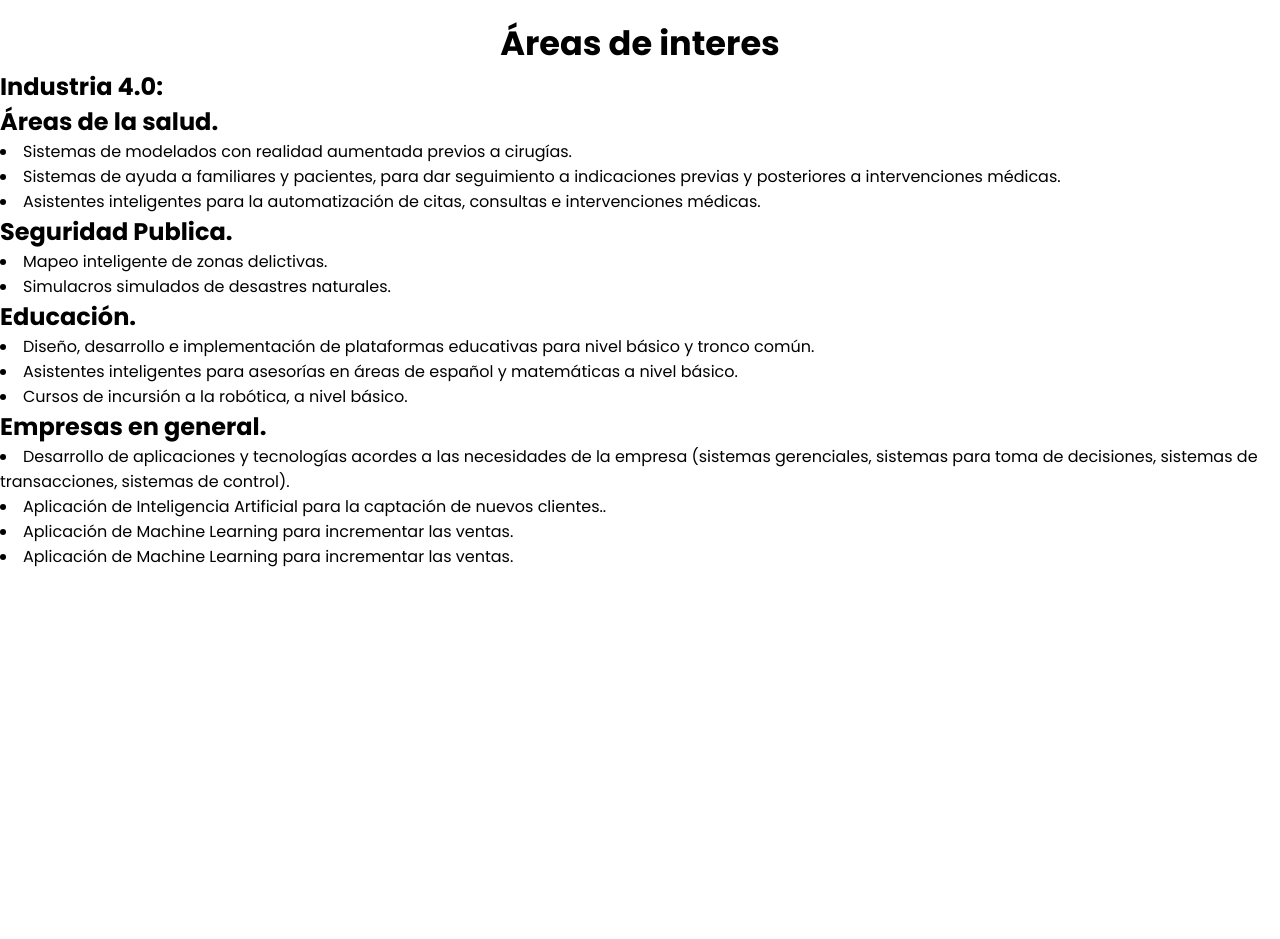
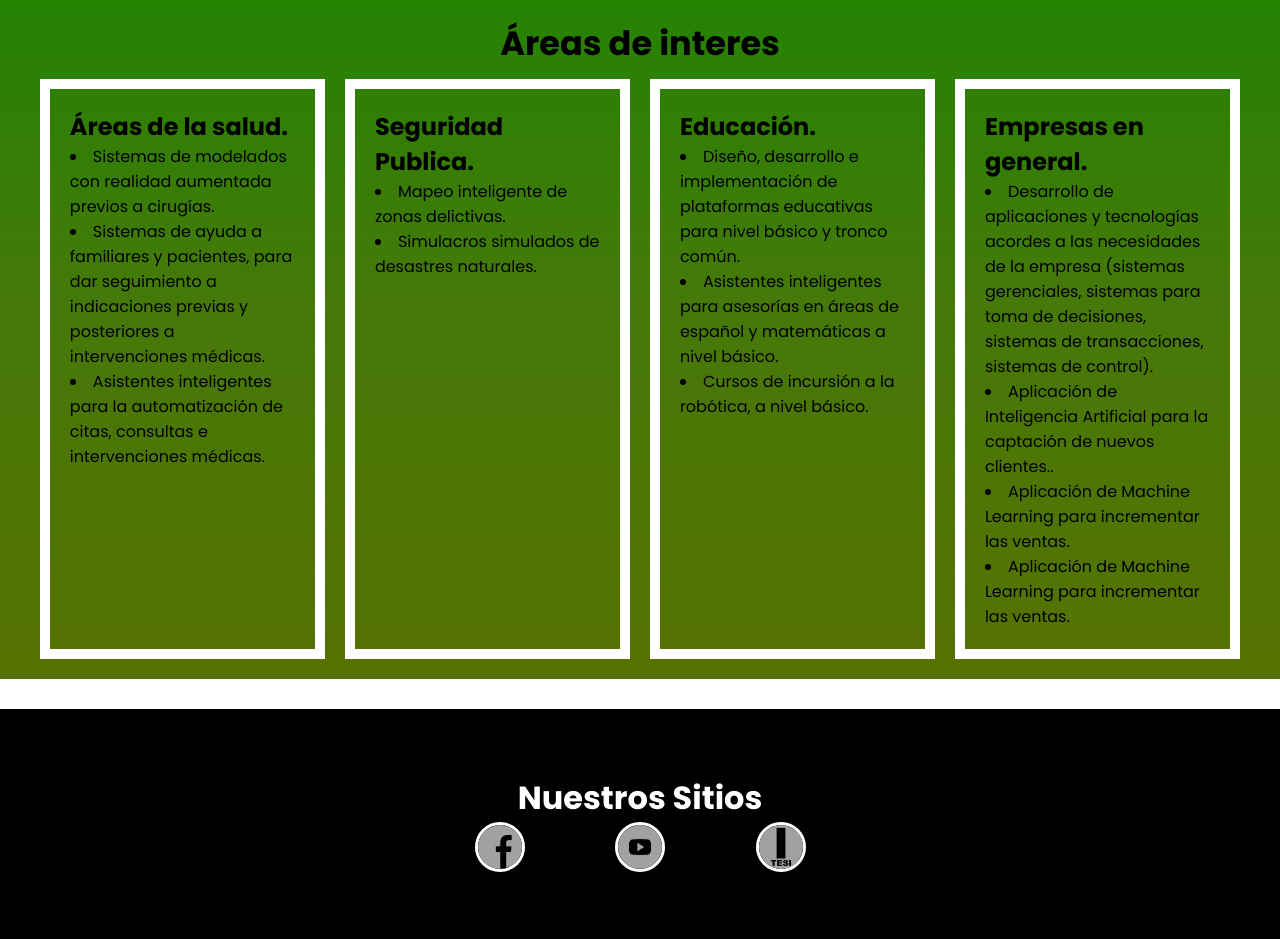
Before and after one commit to LuisLuna24/TESI, a PHP site: page /Quienes_Somos.php in a window 1280 px wide. Shown: the part 2958-3897 px from the top of the page. Before the commit the page ends 3525 px from the top, so only its background shows below. Run offline with PHP 8.4, Linux system fonts and the light colour scheme.

Commit message:
Temine de editar el quienes somos

```diff
--- a/CSS/Quienes_Somos.css
+++ b/CSS/Quienes_Somos.css
@@ -251,26 +251,6 @@ margin-top: 40px;
   align-items: center;
   margin-top: 30px;
 }
-
-.container__Areas__title{
-  font-size: 1.6em;
-  text-align: center;
-  margin-top: 20px;
-}
-.Container__Areas__text{
- display: flex;
-  width: 100%;
-  padding: 20px;
-  font-size: 1.2em;
-  text-align: justify;
-}
-
-.container__AreasE__title{
-  text-align: center;
-  font-size: 1.4em;
-  margin-top: 20px;
-
-}
 .Container__Areas{
   width: 80%;
   height: 80%;
@@ -281,6 +261,56 @@ margin-top: 40px;
   align-items: center;
   flex-direction: column;
 }
+.container__Areas__title{
+  font-size: 1.6em;
+  text-align: center;
+  margin-top: 20px;
+}
+.Container__Areas__text{
+ display: flex;
+  width: 100%;
+  padding: 10px;
+  font-size: 1.2em;
+  text-align: justify;
+}
+/* =======================================Section AreasE======================================>*/
+.container__AreasE{
+  background: linear-gradient(180deg, rgb(34, 131, 1) 0%, rgba(69,121,9,1) 46%, rgb(86, 114, 1) 100%);
+  display: flex;
+  flex-direction: column;
+  align-items: center;
+  justify-content: center;
+  padding: 20px;
+}
+
+.container__AreasE__Todo{
+  width: 100%;
+  display: flex;
+  flex-wrap: wrap;
+  justify-content: center;
+  justify-content: space-evenly;
+}
+
+.container__AreasE__card{
+  width: 23%;
+  min-width: 260px;
+  padding: 20px;
+  border: 10px solid white ;
+  margin-top: 10px;
+  transition: 0.3s;
+  gap: 10px;
+}
+
+.container__AreasE__card:hover{
+  background-color: white;
+}
+
+.container__AreasE__title{
+  text-align: center;
+  font-size: 1.4em;
+  margin-top: 20px;
+}
+
 
 
 
@@ -340,5 +370,12 @@ margin-top: 40px;
 .tituloCCAI .divTitulo label{
   font-size: 2.5em;
 }
+.Container__Areas__text{
+  font-size: 1em;
+}
 
+.Container__Areas{
+  width: 100%;
+  height: 90%;
 }
+}
--- a/Quienes_Somos.php
+++ b/Quienes_Somos.php
@@ -134,11 +134,8 @@
                 <h2>Áreas de interes</h2>
             </div>
 
-            <div class="container__AreasE__card1">
-                <div class="container__Areas__card1__title">
-                    <h2>Industria 4.0:</h2>
-                </div>
-
+            <div class="container__AreasE__Todo">
+                <div class="container__AreasE__card">
                     <div class="container__Areas__card1__text">
                         <div class="container__Areas__card1__text__title">
                             <h2>Áreas de la salud.</h2>
@@ -151,6 +148,7 @@
                     </div>
                 </div>
 
+                <div class="container__AreasE__card">
                     <div class="container__Areas__card2__text">
                         <div class="container__Areas__card2__text__title">
                             <h2>Seguridad Publica.</h2>
@@ -160,7 +158,9 @@
                             <li type="disc">Simulacros simulados de desastres naturales.</li>
                         </div>
                     </div>
+                </div>
 
+                <div class="container__AreasE__card">
                     <div class="container__Areas__card3__text">
                         <div class="container__Areas__card3__text__title">
                             <h2>Educación.</h2>
@@ -171,7 +171,9 @@
                             <li type="disc">Cursos de incursión a la robótica, a nivel básico.</li>
                         </div>
                     </div>
+                </div>
 
+                <div class="container__AreasE__card">
                     <div class="container__Areas__card4__text">
                         <div class="container__Areas__card4__text__title">
                             <h2>Empresas en general.</h2>
@@ -183,10 +185,19 @@
                             <li type="disc"> Aplicación de Machine Learning para incrementar las ventas.</li>
                         </div>
                     </div>
+                </div>
 
+            </div>
         </div>
 
     </section>
 
+<!--===============================================================================================
+                                            Parte final
+==================================================================================================-->
+    <footer class="fin">
+        <?php require('Global/footer.php');?>
+    </footer>
+
 </body>
 </html>
```
Lines whose indentation alone changed are shown as unchanged.
